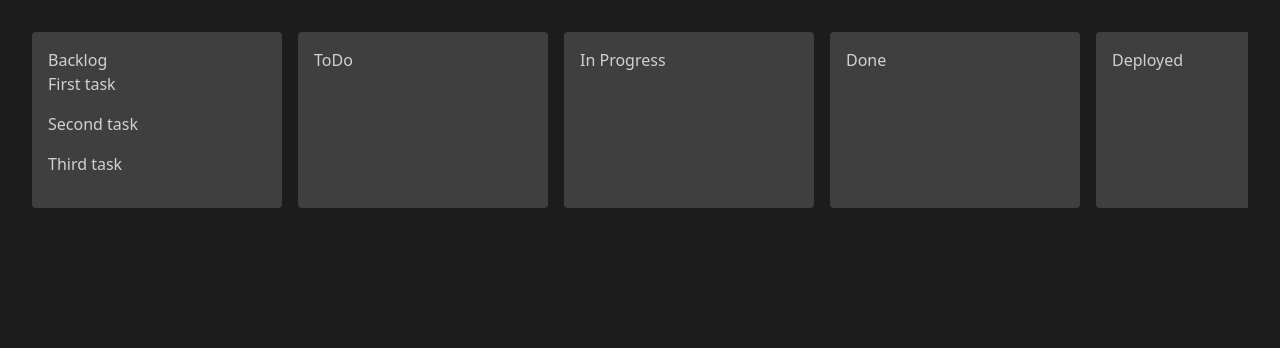
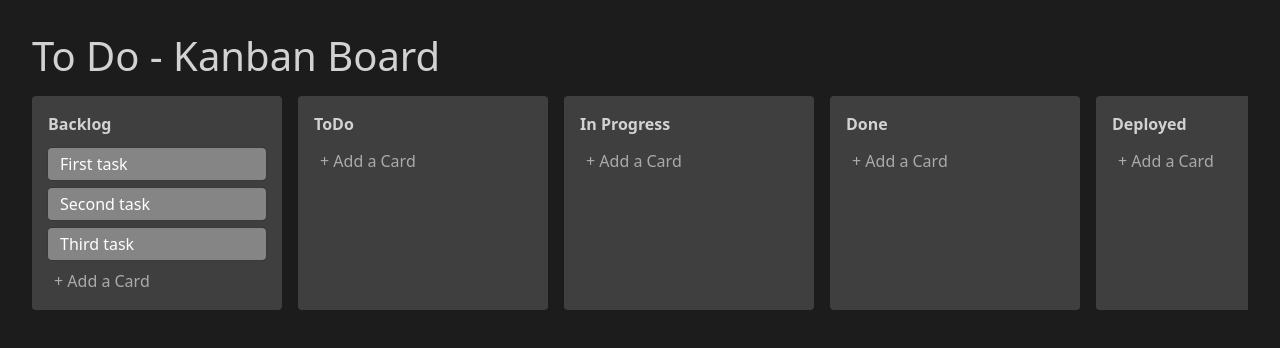
Before and after one commit to hamperl-design/vue-trello-board, a Vue app: page / in a window 1280 px wide. Shown: the top 348 px of the page. Built offline with nearby package versions, Linux system fonts and the light colour scheme.

Commit message:
start with dragDrop functionality

```diff
--- a/src/App.vue
+++ b/src/App.vue
@@ -3,6 +3,7 @@
 
 <template>
     <div class="app-wrapper">
+        <h1>To Do - Kanban Board</h1>
         <router-view />
     </div>
 </template>
@@ -14,5 +15,8 @@
   background-color: #1c1c1c;
   color: #d2d2d2;
   overflow: auto;
+    h1 {
+        margin-bottom: 1rem;
+    }
 }
 </style>
--- a/src/modules/board/views/TrelloBoard.vue
+++ b/src/modules/board/views/TrelloBoard.vue
@@ -2,6 +2,8 @@
 import {ref} from "vue";
 import type {Column} from "@/types";
 import {nanoid} from "nanoid";
+import TrelloBoardTask from "@/modules/board/views/components/TrelloBoardTask.vue";
+import draggable from "vuedraggable";
 
 const columns = ref<Column[]>([
     {
@@ -33,16 +35,28 @@ const columns = ref<Column[]>([
 </script>
 
 <template>
-  <div class="board">
-      <div class="__column" v-for="column in columns" :key="column.id">
-          <header>
-              {{ column.title }}
-          </header>
-          <p v-for="task in column.tasks" :key="task.id">
-              {{task.title}}
-          </p>
-      </div>
-  </div>
+      <draggable
+        v-model="columns"
+        group="columns"
+        item-key="id"
+        class="board"
+      >
+          <template #item="{element: column}: {element: Column}">
+              <div class="__column">
+                  <header class="__header">
+                      {{ column.title }}
+                  </header>
+                  <TrelloBoardTask
+                      v-for="task in column.tasks"
+                      :key="task.id"
+                      :task="task"
+                  />
+                  <footer>
+                      <button class="__add-button">+ Add a Card</button>
+                  </footer>
+              </div>
+          </template>
+      </draggable>
 </template>
 
 <style lang='scss'>
@@ -58,6 +72,21 @@ const columns = ref<Column[]>([
     padding: 1rem;
     border-radius: 4px;
     min-width: 250px;
+      &:hover {
+          background-color: #646464;
+      }
+    .__header {
+      font-weight: bold;
+      margin-bottom: 12px;
+    }
+    .__add-button {
+      color: #aaaaaa;
+      border: none;
+      background-color: transparent;
+      &:hover {
+        color: #4d31b0;
+      }
+    }
   }
 }
 </style>
--- /dev/null
+++ b/src/modules/board/views/components/TrelloBoardTask.vue
@@ -0,0 +1,24 @@
+<script lang="ts" setup="">
+import type {Task} from "@/types";
+defineProps<{
+    task: Task
+}>()
+</script>
+
+<template>
+  <div class="task" :title="task.createdAt.toLocaleDateString()">
+      <span>{{task.title}}</span>
+  </div>
+</template>
+
+<style lang='scss'>
+.task {
+  color: #ffffff;
+  background-color: #858585;
+  padding: 4px 12px;
+  margin-bottom: 0.5rem;
+  border-radius: 4px;
+  box-shadow: 0 0 2px #00000044;
+  max-width: 250px;
+}
+</style>
```
